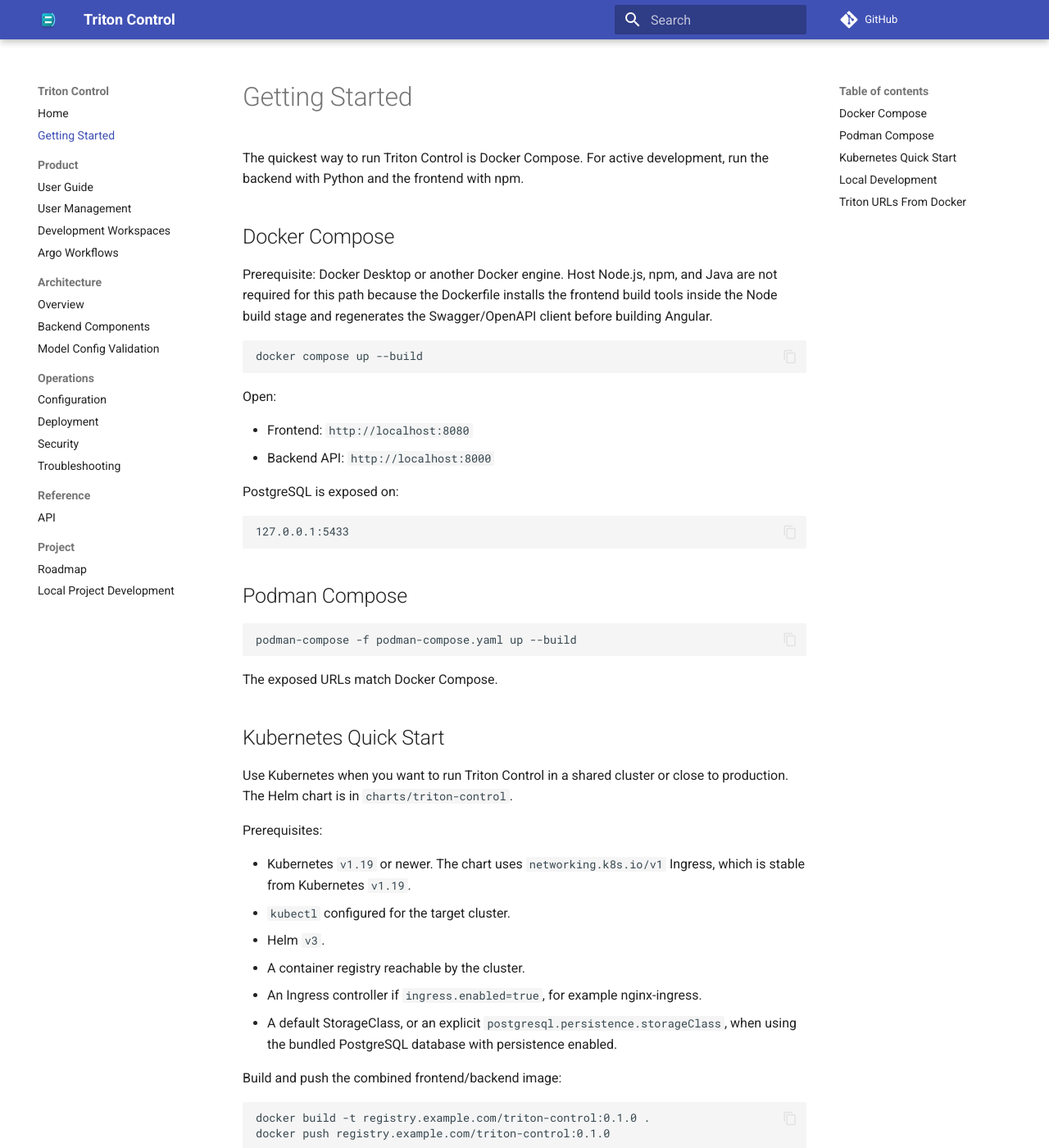
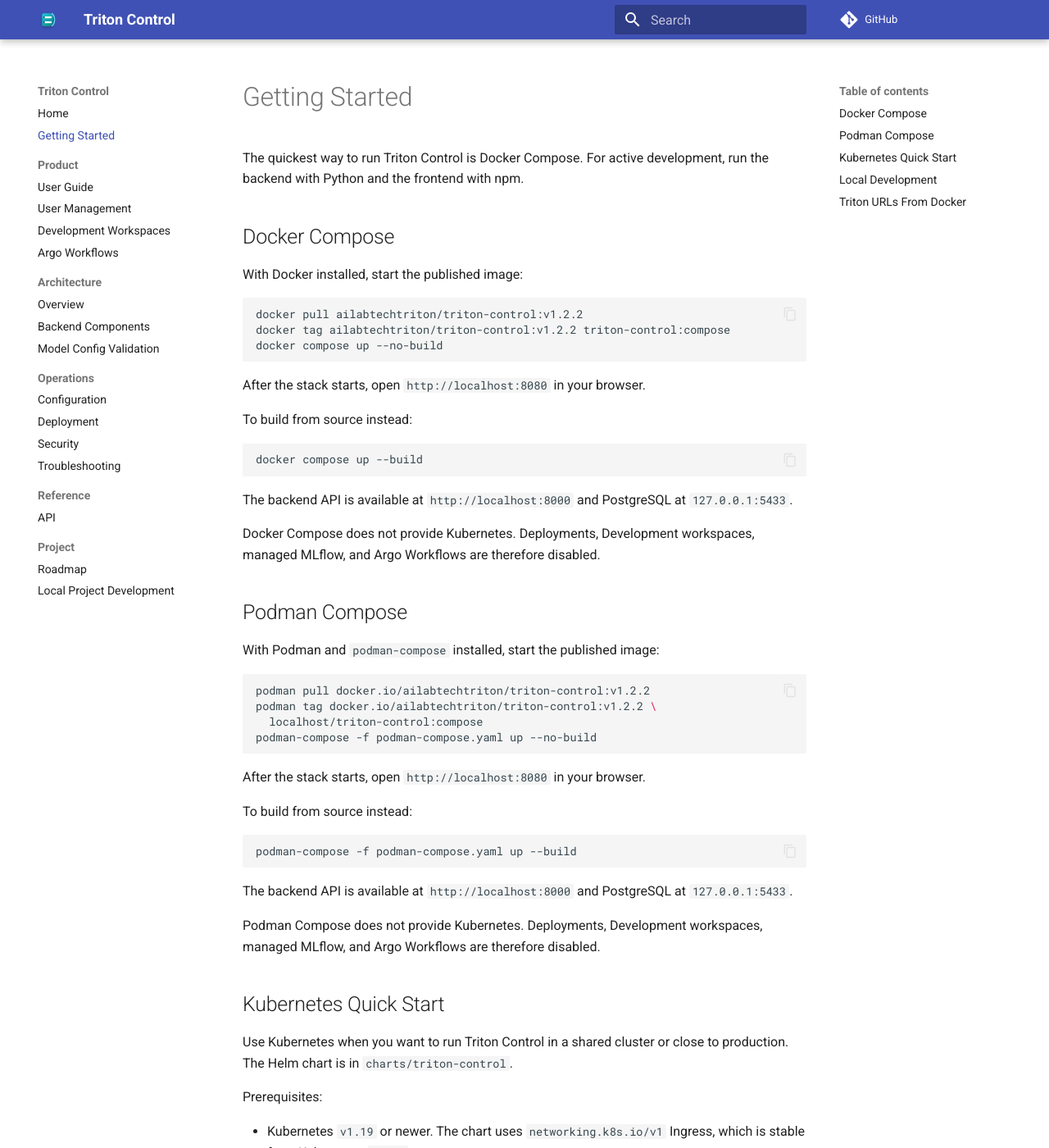
Before and after one commit to ai-lab-tech/triton-control, an MkDocs documentation site: the page built from docs/getting-started.md, in a window 1280 px wide and 1400 px high. Shown: the whole window at 82% size. Built offline with MkDocs 1.6.1 and Material for MkDocs 9.7.7, drawn with Linux system fonts in a browser that asks for light colours; comment, search, counter and statistics services are not loaded; some of the changed text lies outside the part shown.

Commit message:
Update getting started guide: clarify Docker and Podman setup instructions and remove unnecessary prerequisites

````diff
--- a/docs/getting-started.md
+++ b/docs/getting-started.md
@@ -5,33 +5,52 @@
 
 ## Docker Compose
 
-Prerequisite: Docker Desktop or another Docker engine. Host Node.js, npm, and
-Java are not required for this path because the Dockerfile installs the
-frontend build tools inside the Node build stage and regenerates the
-Swagger/OpenAPI client before building Angular.
+With Docker installed, start the published image:
+
+```bash
+docker pull ailabtechtriton/triton-control:v1.2.2
+docker tag ailabtechtriton/triton-control:v1.2.2 triton-control:compose
+docker compose up --no-build
+```
+
+After the stack starts, open `http://localhost:8080` in your browser.
+
+To build from source instead:
 
 ```bash
 docker compose up --build
 ```
 
-Open:
+The backend API is available at `http://localhost:8000` and PostgreSQL at
+`127.0.0.1:5433`.
 
-- Frontend: `http://localhost:8080`
-- Backend API: `http://localhost:8000`
+Docker Compose does not provide Kubernetes. Deployments, Development
+workspaces, managed MLflow, and Argo Workflows are therefore disabled.
 
-PostgreSQL is exposed on:
+## Podman Compose
 
-```text
-127.0.0.1:5433
+With Podman and `podman-compose` installed, start the published image:
+
+```bash
+podman pull docker.io/ailabtechtriton/triton-control:v1.2.2
+podman tag docker.io/ailabtechtriton/triton-control:v1.2.2 \
+  localhost/triton-control:compose
+podman-compose -f podman-compose.yaml up --no-build
 ```
 
-## Podman Compose
+After the stack starts, open `http://localhost:8080` in your browser.
+
+To build from source instead:
 
 ```bash
 podman-compose -f podman-compose.yaml up --build
 ```
 
-The exposed URLs match Docker Compose.
+The backend API is available at `http://localhost:8000` and PostgreSQL at
+`127.0.0.1:5433`.
+
+Podman Compose does not provide Kubernetes. Deployments, Development
+workspaces, managed MLflow, and Argo Workflows are therefore disabled.
 
 ## Kubernetes Quick Start
 
@@ -44,30 +63,20 @@
   which is stable from Kubernetes `v1.19`.
 - `kubectl` configured for the target cluster.
 - Helm `v3`.
-- A container registry reachable by the cluster.
 - An Ingress controller if `ingress.enabled=true`, for example nginx-ingress.
 - A default StorageClass, or an explicit `postgresql.persistence.storageClass`,
   when using the bundled PostgreSQL database with persistence enabled.
 
-Build and push the combined frontend/backend image:
-
-```bash
-docker build -t registry.example.com/triton-control:0.1.0 .
-docker push registry.example.com/triton-control:0.1.0
-```
-
-The image build requires Docker on the host. It does not require host npm or
-Java. The build needs network access to install npm packages and, if the
-Swagger generator jar is not already cached in the build context, to download
-`swagger-codegen-cli.jar`.
+The cluster pulls the published Triton Control image automatically. No local
+image build, pull, or push is required.
 
 Create a values file for your cluster:
 
 ```yaml
 app:
   image:
-    repository: registry.example.com/triton-control
-    tag: "0.1.0"
+    repository: ailabtechtriton/triton-control
+    tag: "v1.2.2"
   secretEnv:
     SESSION_SECRET: "replace-me"
     JWT_SECRET: "replace-me"
````
